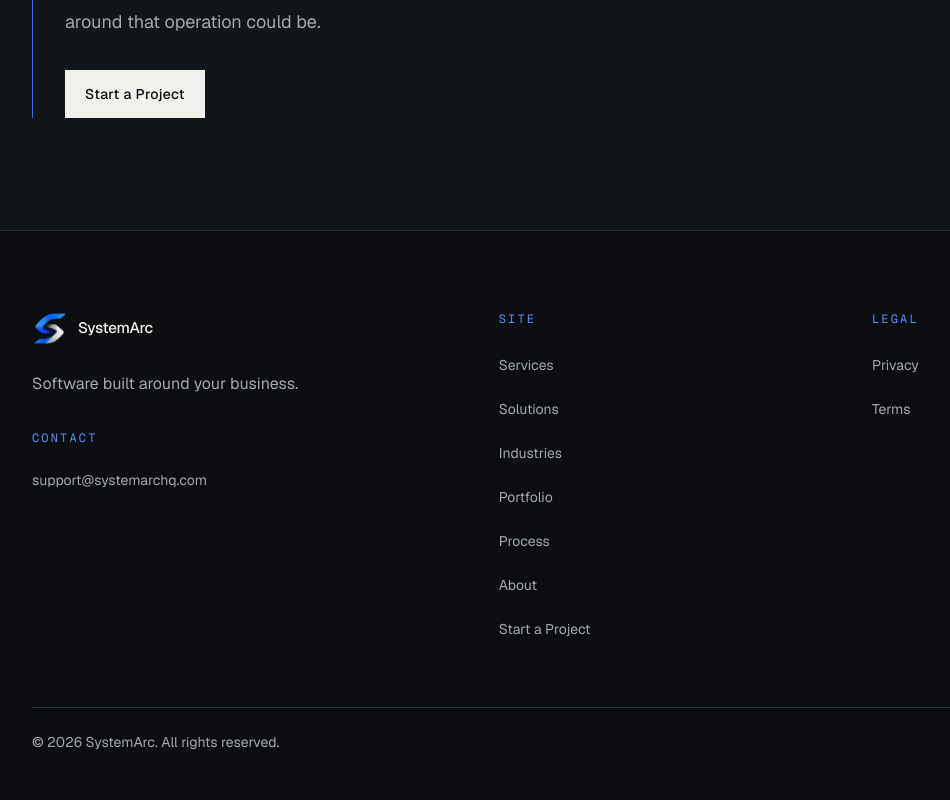
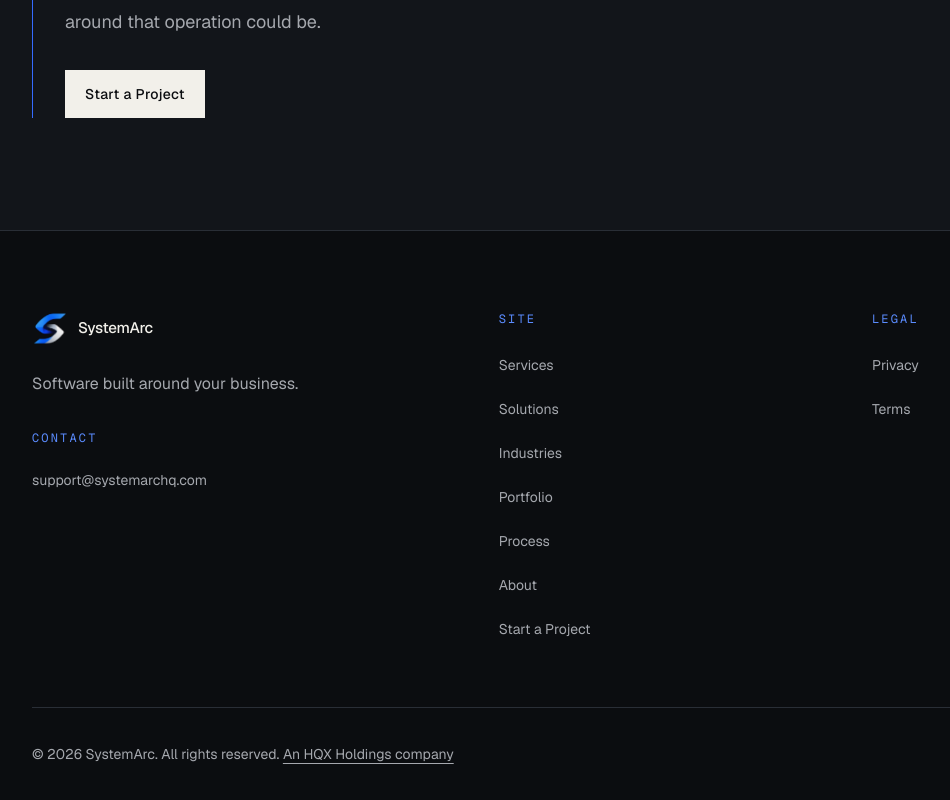
Before and after one commit to pixelnation1/systemarc, a Next.js app: page / in a window 1280 px wide. Shown: the part 7042-7842 px from the top of the page, without its empty margins (64-1014 px from the left). Built offline with nearby package versions, Linux system fonts and the light colour scheme.

Commit message:
Add HQX Holdings ownership link to footer

```diff
--- a/components/site-footer.tsx
+++ b/components/site-footer.tsx
@@ -68,7 +68,7 @@ export function SiteFooter() {
           </nav>
         </div>
         <p className="mt-14 border-t border-steel pt-6 text-sm text-silver">
-          © 2026 SystemArc. All rights reserved.
+          © 2026 SystemArc. All rights reserved.{" "}<a href="https://hqxholdings.com/" className="inline-flex min-h-11 items-center underline underline-offset-4">An HQX Holdings company</a>
         </p>
       </Container>
     </footer>
```
